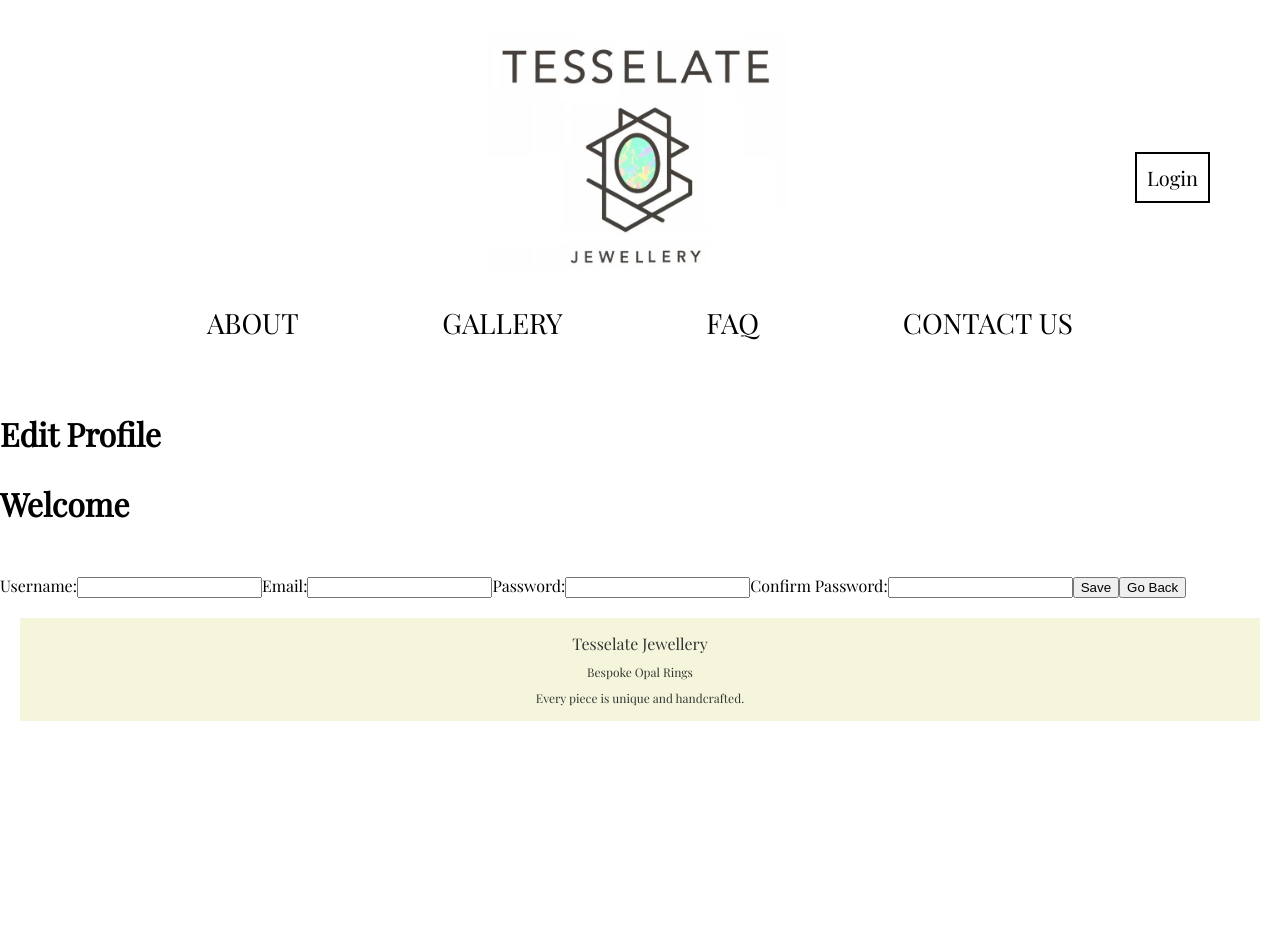
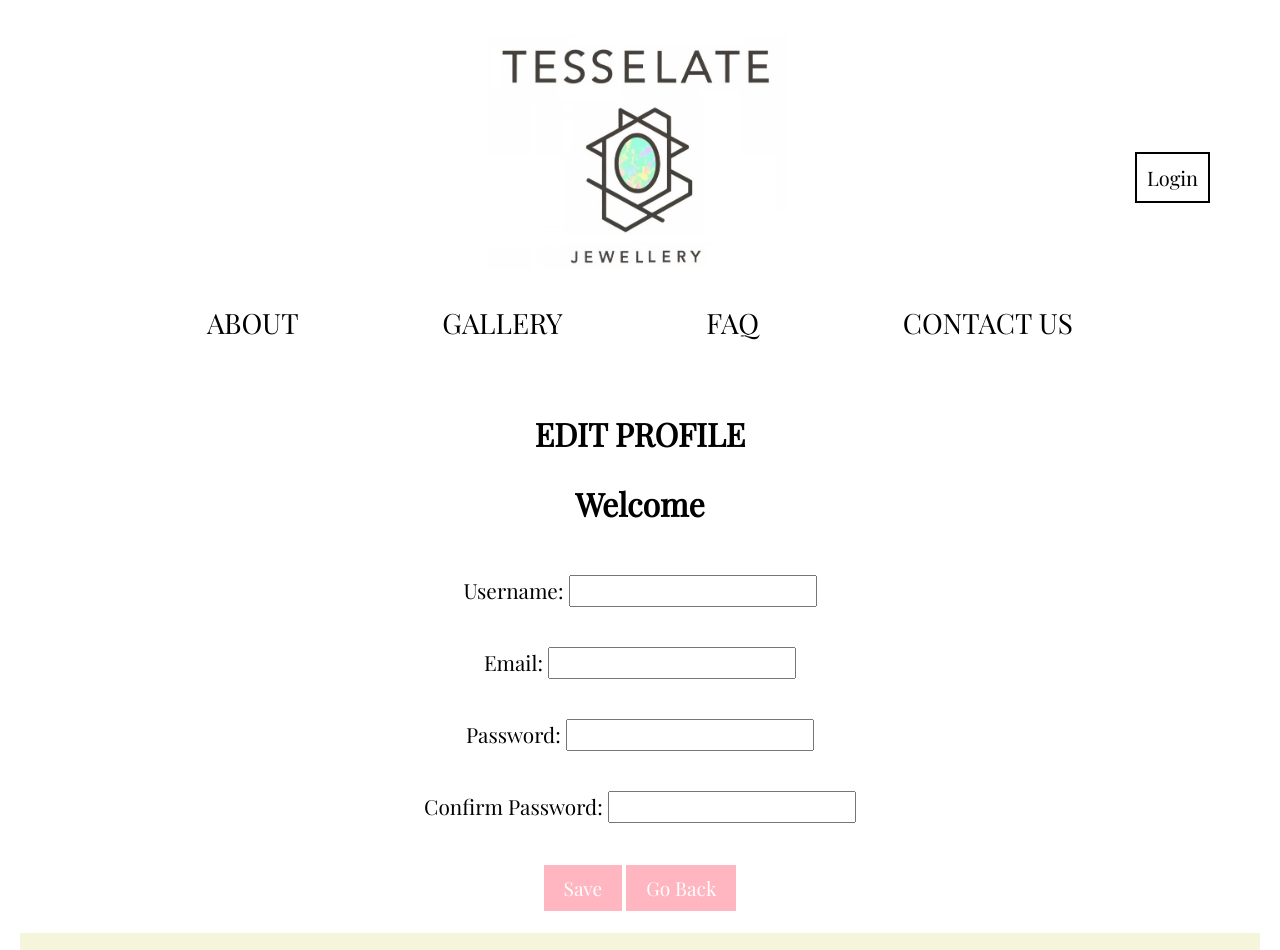
Before and after one commit to Tesselate-Jewellery/client, a React (Create React App) app: page /edit-profile/1 in a window 1280 px wide. Shown: the top 950 px of the page. Before the commit the page ends 800 px from the top, so only its background shows below. Built offline with nearby package versions, Linux system fonts and the light colour scheme; no server answers.

Commit message:
feat: added password error handling for edit profile

```diff
--- a/src/pages/EditProfile.jsx
+++ b/src/pages/EditProfile.jsx
@@ -3,6 +3,7 @@ import axios from 'axios';
 import { useNavigate, useParams } from 'react-router-dom';
 import { useAuth } from '../utils/AuthContext';
 import { ToastContainer, toast } from "react-toastify";
+import "../styling/EditProfile.css";
 
 const EditUser = () => {
     const { setAuthenticated } = useAuth();
@@ -71,6 +72,12 @@ const EditUser = () => {
                 return; // Stop the save process if there's an error
             }
 
+            // Password in edit must be minimum 6 characters
+            if (password.length < 6) {
+                toast.error("Password must be at least 6 characters long.");
+                return;
+            }
+
              // Check if passwords match
             if (password !== confirmPassword) {
                 // Display a toast error message
@@ -101,38 +108,54 @@ const EditUser = () => {
     return (
         <div>
             <ToastContainer />
-            <h1>Edit Profile</h1>
+            <h1>EDIT PROFILE</h1>
             <h2>Welcome {username}</h2>
-            <label>Username:</label>
+            <div className="profile-container">
+                <div>
+                    <label className="profile-label">Username: </label>
                     <input
                     type="text"
                     name="username"
                     value={username}
                     onChange={handleInputChange}
+                    className="profile-input"
                     />
-            <label>Email:</label>
+                </div>
+                <div>
+                    <label className="profile-label">Email: </label>
                     <input
                         type="email"
                         name="email"
                         value={email}
                         onChange={handleInputChange}
+                        className="profile-input"
                         />
-            <label>Password:</label>
+                </div>
+                <div>
+                    <label className="profile-label">Password: </label>
                     <input
                         type="password"
                         name="password"
                         value={password}
                         onChange={handleInputChange}
+                        className="profile-input"
                         />
-            <label>Confirm Password:</label>
+                </div>
+                <div>
+                    <label className="profile-label">Confirm Password: </label>
                     <input
                         type="password"
                         name="confirmPassword"
                         value={confirmPassword}
                         onChange={handleInputChange}
+                        className="profile-input"
                         />
-            <button onClick={handleSaveClick}>Save</button>
-            <button onClick={() => navigate('/dashboard')}>Go Back</button>
+                </div>
+                <div>
+                    <button onClick={handleSaveClick} className="profile-button">Save</button>
+                    <button onClick={() => navigate('/dashboard')} className="profile-button">Go Back</button>
+                </div>
+            </div>
         </div>
     );
 };
--- /dev/null
+++ b/src/styling/EditProfile.css
@@ -0,0 +1,46 @@
+body {
+    font-family: "Playfair Display", sans-serif;
+}
+
+h1 {
+    text-align: center;
+}
+
+h2 {
+    text-align: center;
+}
+
+.profile-container {
+    display: flex;
+    flex-direction: column;
+    align-items: center;
+}
+
+.profile-label {
+    font-size: 1.3rem;
+    font-family: "Playfair Display";
+    margin-bottom: 20px;
+}
+
+.profile-input {
+    font-size: 1.2rem;
+    font-family: "Playfair Display";
+    margin-bottom: 40px;
+}
+
+.profile-button {
+    background-color: #ffb6c1;
+    color: #fff;
+    padding: 10px 20px;
+    font-family: "Playfair Display";
+    font-size: 1.2rem;
+    border: 2px solid #fff;
+    cursor: pointer;
+    transition: color 0.3s, border-color 0.3s;
+}
+
+.profile-button:hover {
+    background-color: #fff;
+    color: #ffb6c1;
+    border: 2px solid #ffb6c1;
+}
```
Lines whose indentation alone changed are shown as unchanged.
